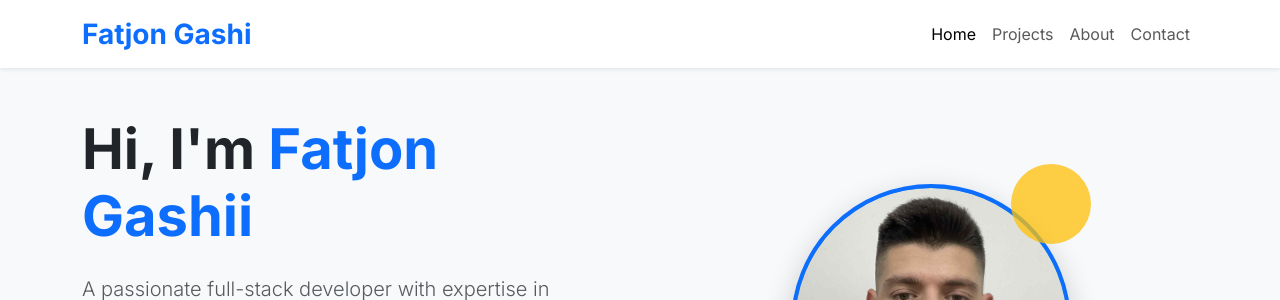
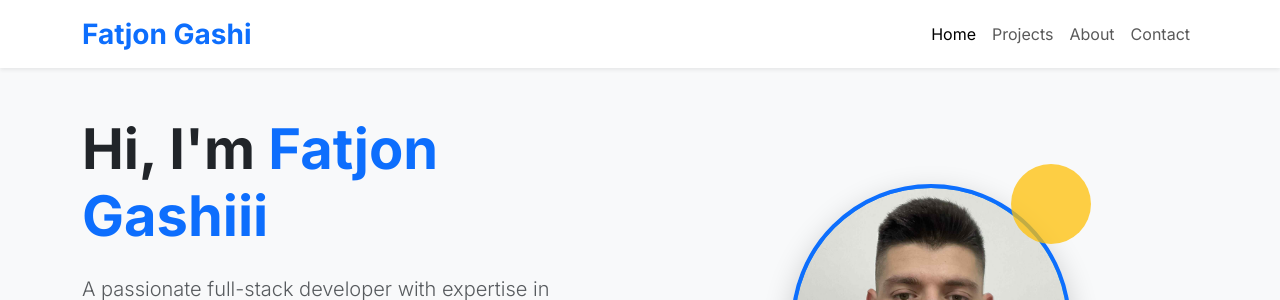
Before and after one commit to fatgashi/portfolio, a Vue app: page / in a window 1280 px wide. Shown: the top 300 px of the page. Built offline with nearby package versions, Linux system fonts and the light colour scheme.

Commit message:
testing ci/cd

```diff
--- a/src/views/Home.vue
+++ b/src/views/Home.vue
@@ -38,7 +38,7 @@
           <!-- Hero Content - Shows second on mobile -->
           <div class="col-12 col-lg-6 hero-content order-2 order-lg-1">
             <h1 class="display-4 display-lg-3 fw-bold text-dark mb-4">
-              Hi, I'm <span class="text-primary">Fatjon Gashii</span>
+              Hi, I'm <span class="text-primary">Fatjon Gashiii</span>
             </h1>
             <p class="lead text-muted mb-4">
               A passionate full-stack developer with expertise in modern web technologies. I create
```
